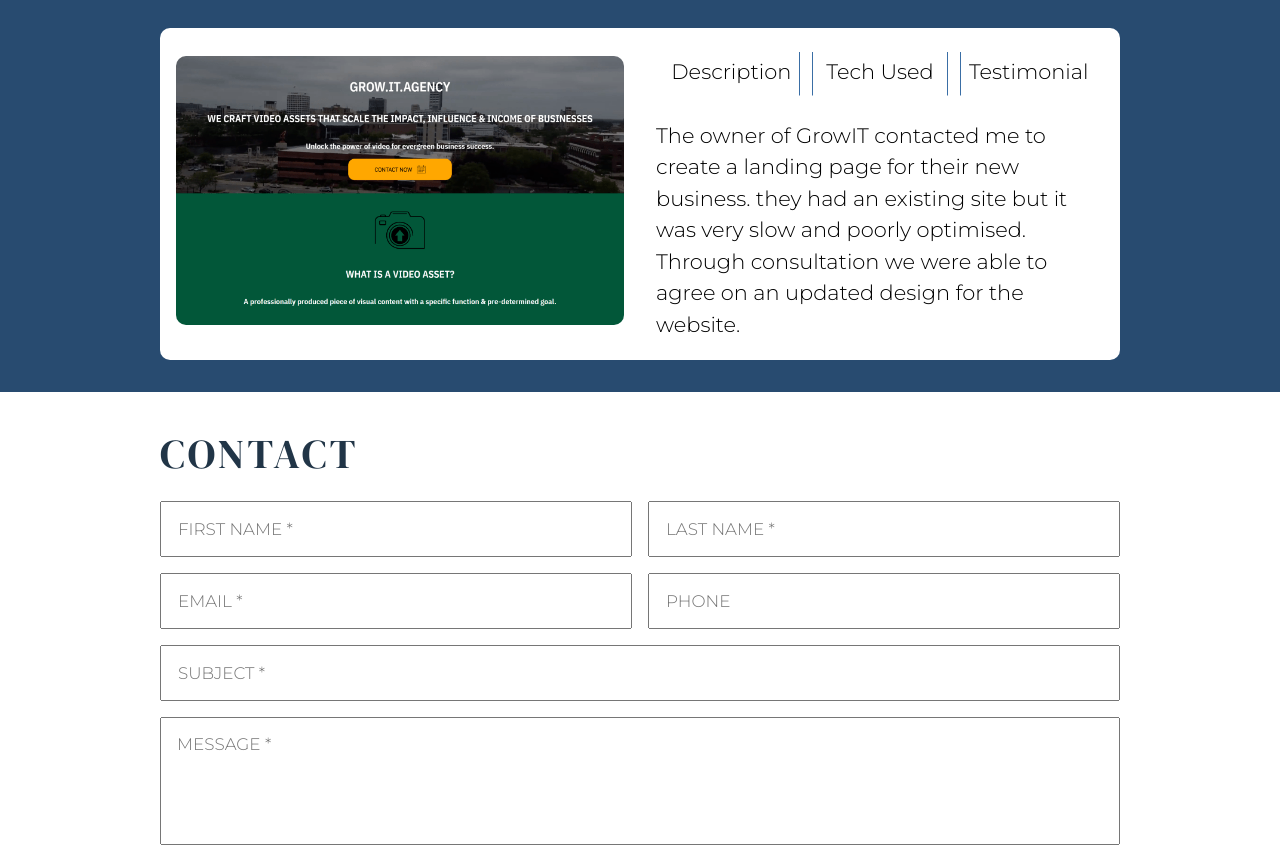
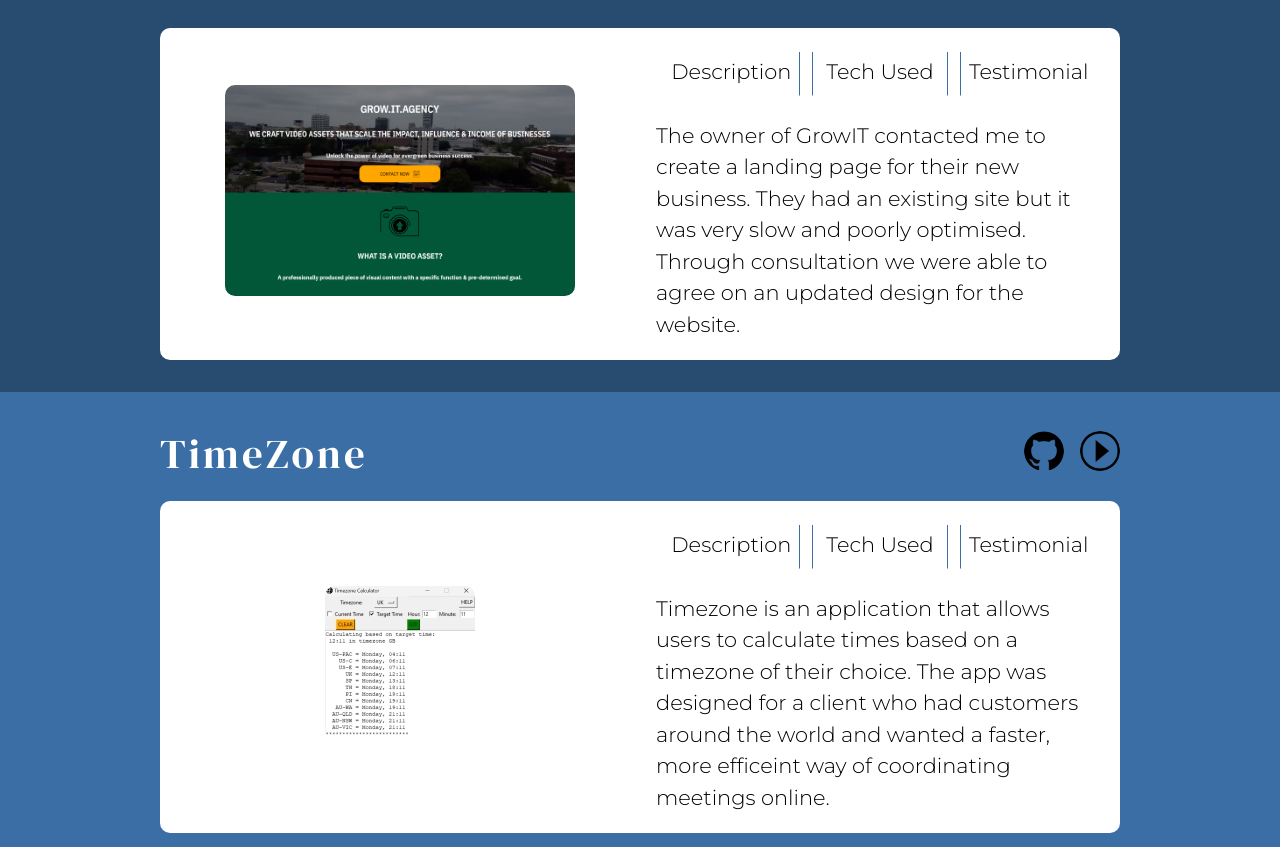
Before and after one commit to jake-stan92/portfolio-website, a React (Vite) app: page / in a window 1280 px wide. Shown: the part 1625-2472 px from the top of the page. Built offline with nearby package versions, Linux system fonts and the light colour scheme.

Commit message:
timezone project added

```diff
--- a/src/App.jsx
+++ b/src/App.jsx
@@ -10,6 +10,9 @@ import stravaPicSmall from './assets/stravajsscreenshotsmall.avif'
 
 import growITPicLarge from './assets/growitscreenshotlarge.avif'
 import growITPicSmall from './assets/growitscreenshotsmall.avif'
+
+import tzPicLarge from './assets/tzscreenshotlarge.avif';
+import tzPicSmall from './assets/tzscreenshotsmall.avif';
 
 import About from './Components/About'
 import Intro from './Components/Intro'
@@ -73,7 +76,7 @@ function App() {
           // liveDemo={ playIcon }
           liveDemoLink='https://verdant-sprite-5e95a5.netlify.app/'
           defaultDescription='The owner of GrowIT contacted me to create a landing page for their new business.
-                              they had an existing site but it was very slow and poorly optimised. Through consultation
+                              They had an existing site but it was very slow and poorly optimised. Through consultation
                               we were able to agree on an updated design for the website.'
           projectHead = {[
             {title: 'Description',
@@ -89,6 +92,30 @@ function App() {
                       He understood my wants and needs and produced the work accordingly." `},
           ]}/>
       </div>
+      <div className="card lightBG">
+        <ProjectCard
+          title='TimeZone'
+          largeProjectImage= { tzPicLarge }
+          smallProjectImage= { tzPicSmall }
+          // github={ githubLogo }
+          githubLink='https://github.com/jake-stan92/timezone'
+          // liveDemo={ playIcon }
+          liveDemoLink='https://github.com/jake-stan92/timezone'
+          defaultDescription="Timezone is an application that allows users to calculate times based on a timezone of their choice.
+                              The app was designed for a client who had customers around the world and wanted a faster, more efficeint way of
+                              coordinating meetings online."
+          projectHead = {[
+            {title: 'Description',
+            content: `Timezone is an application that allows users to calculate times based on a timezone of their choice.
+                      The app was designed for a client who had customers around the world and wanted a faster, more efficeint way of
+                      coordinating meetings online.`},
+            {title: 'Tech Used',
+            content: `Timezone is written in python and utilises various built in libraries such as PyTz and datetime. Tkinter was used to create
+                      the graphical user interface (GUI). Timezone was converted into an executable for the client using pyinstaller.`},
+            {title: 'Testimonial',
+            content: `"TZ greatly improved my productivity and decreased the amount of incorrectly scheduled meetings."`},
+          ]}/>
+      </div>
       <div id='contact-section'></div>
         <ContactForm/>
         <Footer/>
```
Also changed, not shown: src/assets/tzscreenshotlarge.avif (added), src/assets/tzscreenshotsmall.avif (added).
